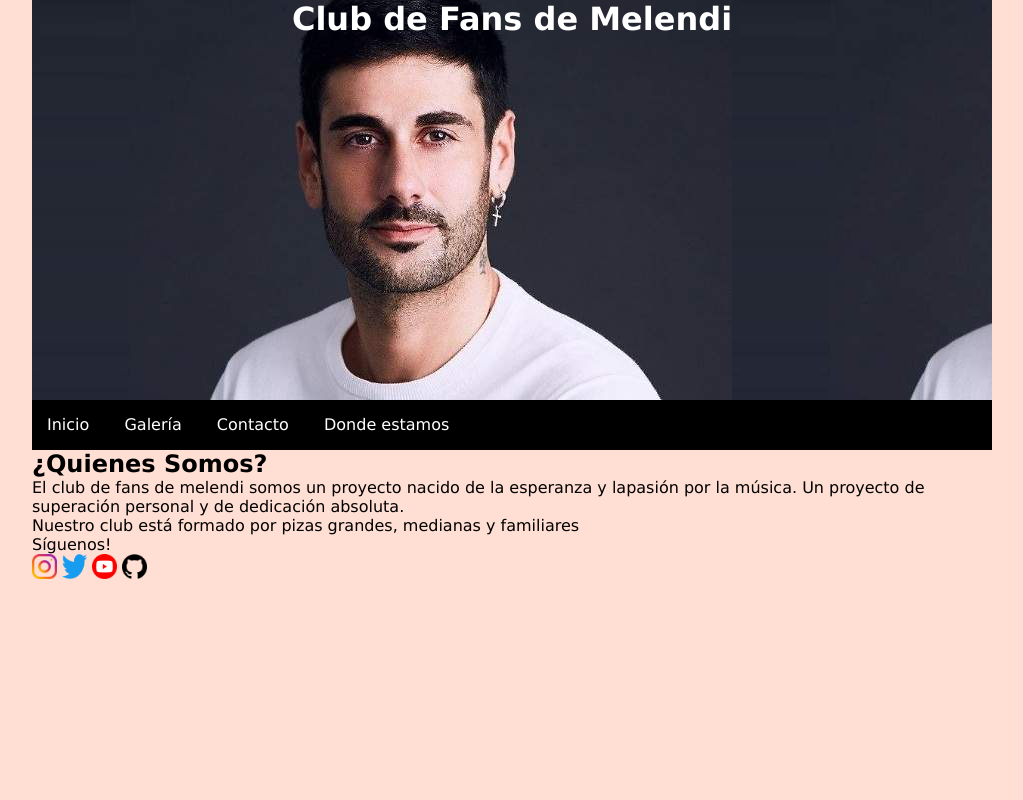
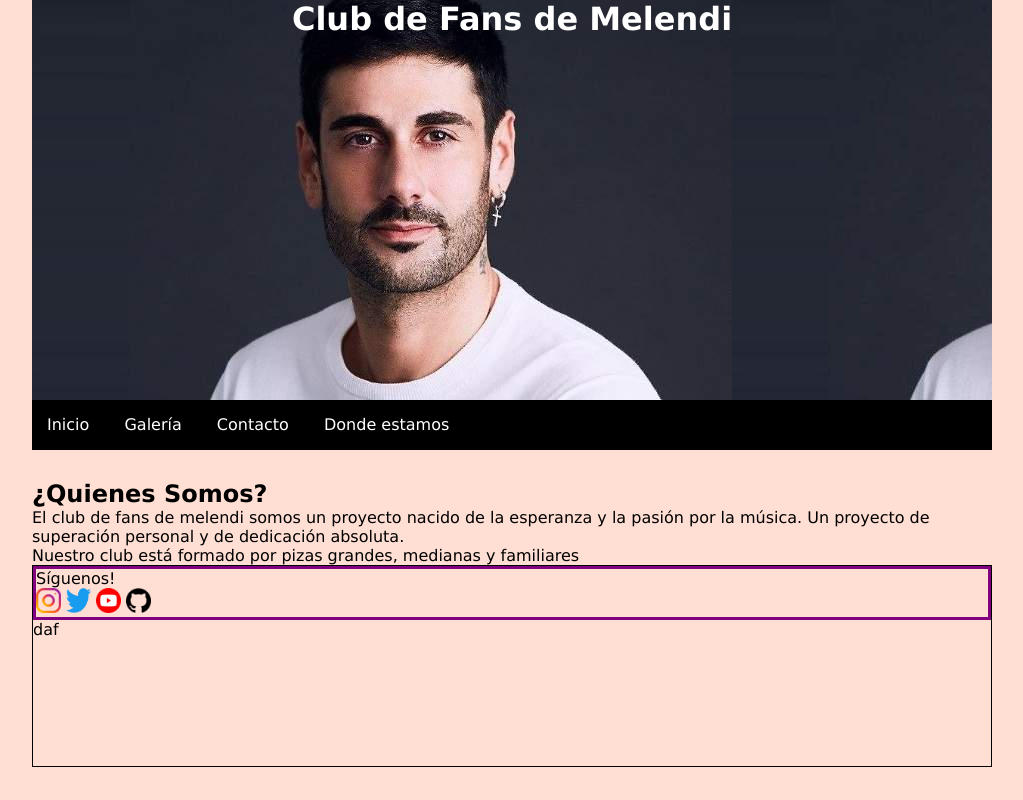
Before and after one commit to CakeNeka/Cakeneka.github.io, a plain HTML site: page index.html in a window 1280 px wide. Shown: the whole page, without its empty margins (128-1151 px from the left). Drawn offline with Linux system fonts and the light colour scheme.

Commit message:
pequeños avances

```diff
--- a/index.html
+++ b/index.html
@@ -23,7 +23,7 @@
 
       nav{
         height: 50px;
-
+        margin-bottom: 30px;
         background-color: rgb(0, 0, 0);
         color: white;
         top:350px;
@@ -52,6 +52,7 @@
       }
 
       footer{
+        border: 1px solid black;
         height: 200px;
       }
 
@@ -79,7 +80,7 @@
       <h2>¿Quienes Somos?</h2>
       <p>
         El club de fans de melendi somos un proyecto nacido de la esperanza y
-        lapasión por la música. Un proyecto de superación personal y de
+        la pasión por la música. Un proyecto de superación personal y de
         dedicación absoluta.
       </p>
 
@@ -88,15 +89,21 @@
       </p>
     </section>
 
-    <footer style="border: 30px;">
+    <footer>
       <!-- 3 divisionses redes sociales, contactos y otro  -->
-      <div>
+      <div style="width: 320; border: 3px solid purple; position:relative">
         <p>Síguenos!</p>
         <img src="./img/instagram-ico.png" alt="" height="25" width="25">
         <img src="./img/Twitter.png" alt="" height="25" width="25">
         <img src="./img/yotube.png" alt="" height="25" width="25">
         <img src="./img/github.png" alt="" height="25" width="25">
       </div>
+      <div>
+        <p>daf</p>
+      </div>
+      <div>
+
+      </div>
     </footer>
   </body>
 </html>
```
